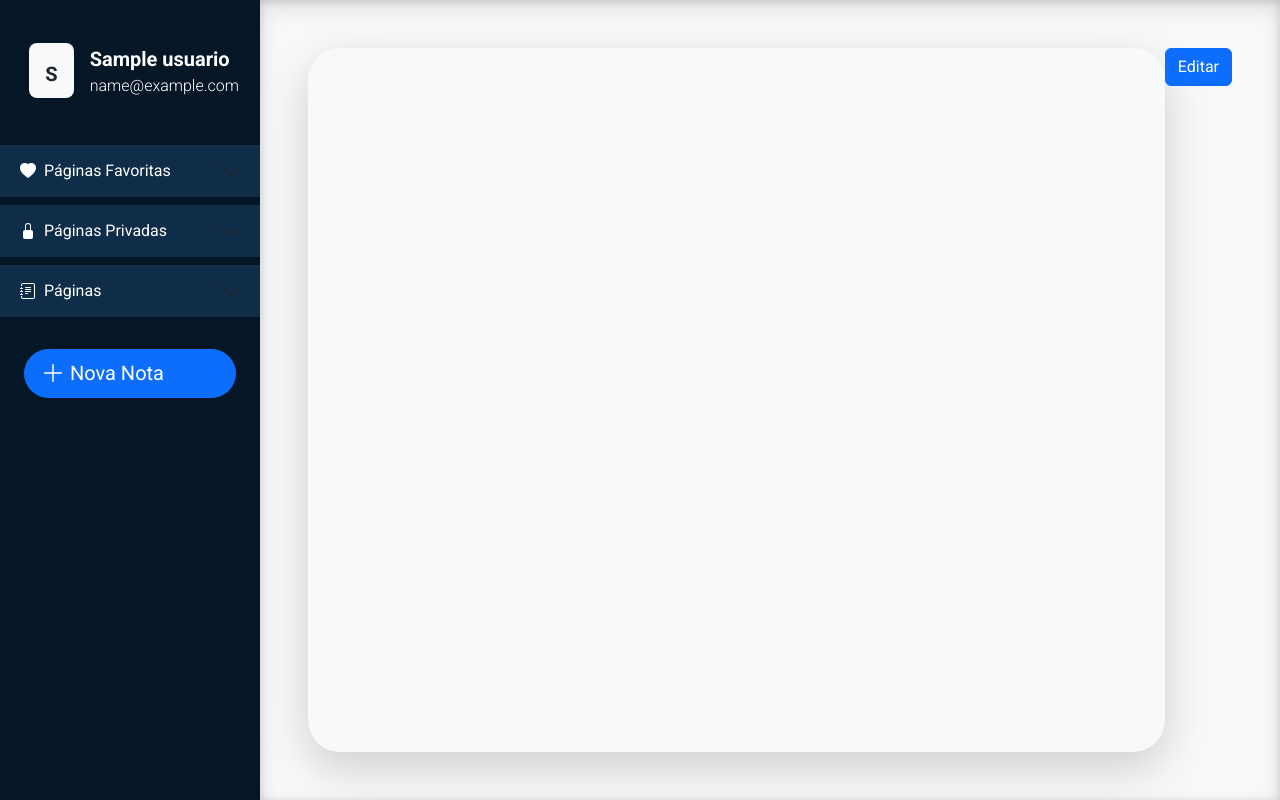
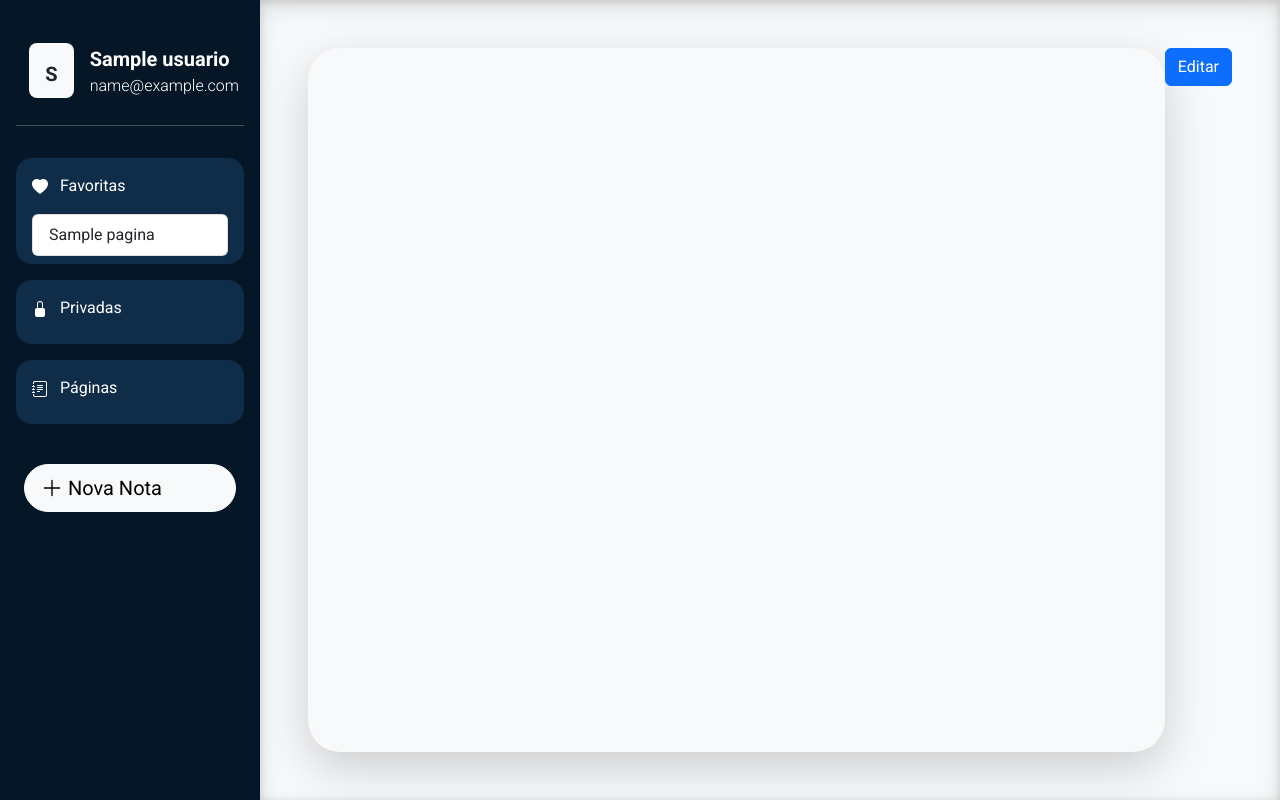
Before and after one commit to lgs2005/devProjeto2022, a Flask app: page / in a window 1280 px wide. Run offline with Flask 2, Linux system fonts and the light colour scheme; a user stored in the database is signed in; tables that the repository leaves empty hold one stand-in row (values such as "Sample post").

Commit message:
Mudanças visuais no inicio.html

```diff
--- a/templates/inicio.html
+++ b/templates/inicio.html
@@ -1,7 +1,6 @@
 {% extends "layout.html" %}
 
 {% block head %}
-<link rel="stylesheet" href="../static/accordion.css">
 <link rel="stylesheet" href="../static/side_bar.css">
 {% endblock %}
 
@@ -9,8 +8,8 @@
 <main>
     <div class="side-bar d-flex flex-column flex-shrink-0 text-white" style="width: 260px;">
         <!-- USUÁRIO -->
-        <div class="my-3 p-3">
-            <button class="btn rounded-4">
+        <div class="mt-3 p-3">
+            <a href="perfil/{{ user.id }}" class="btn rounded-4">
                 <div class="d-flex align-items-center text-white py-1">
                     <div class="d-flex justify-content-end align-content-end ronded-5 bg-light text-dark text-center rounded-3 fw-bold fs-5 py-3 px-3 me-3" style="width: 55px; height: 55px;">{{ user.nome[0] }}</div>
                     <div class="d-flex flex-wrap align-content-start">
@@ -18,94 +17,48 @@
                         <div class="fs-6 fw-light">{{ user.email }}</div>
                     </div>
                 </div>
-            </button>
+            </a>
+            <hr>
         </div>
 
-        <div class="accordion mt-1" id="accordionFlushExample">
-            <article>
-                <!-- Páginas favoritas -->
-                <div class="accordion-item border-0 bg-transparent mb-2">
-                    <h2 class="accordion-header border-0" id="flush-headingOne">
-                        <button class="accordion-button collapsed bg-transparent text-white" type="button"
-                            data-bs-toggle="collapse" data-bs-target="#listas-favoritas" aria-expanded="false"
-                            aria-controls="listas-favoritas">
+        <div class="mx-3">
+            <article class="mb-3 p-2 rounded-4">
+                <!-- Páginas favoritas => listas-favoritas-->
+                <header class="p-2 mb-2">
+                    <svg width="16" height="16" fill="white" class="me-2" ><use xlink:href="#heart-fill"/></svg>
+                    Favoritas
+                </header>
 
-                            <svg width="16" height="16" fill="currentColor" class="bi bi-heart-fill me-2" ><use xlink:href="#heart-fill"/></svg>
-
-                            Páginas Favoritas
-                        </button>
-                    </h2>
-
-                    <div id="listas-favoritas" class="accordion-collapse collapse" aria-labelledby="flush-headingOne"
-                        data-bs-parent="#accordionFlushExample">
-                        <div class="accordion-body">
-                            <ul class="list-unstyled ms-3" id="listaPaginasFavoritas">
-                                <!-- Paginas aqui -->
-                            </ul>
-                        </div>
-                    </div>
-                </div>
+                <div class="px-2 list-group" id="listaPaginasFavoritas"></div>
             </article>
 
-            <article>
-                <!-- Páginas privadas -->
-                <div class="accordion-item border-0 bg-transparent mb-2">
-                    <h2 class="accordion-header" id="flush-headingOne">
-                        <button class="accordion-button collapsed bg-transparent text-white" type="button"
-                            data-bs-toggle="collapse" data-bs-target="#listas-privadas" aria-expanded="false"
-                            aria-controls="listas-privadas">
+            <article class="mb-3 p-2 rounded-4">
+                <!-- Páginas privadas => listas-privadas -->
+                <header class="p-2 mb-2">
+                    <svg width="16" height="16" fill="white" class="me-2" ><use xlink:href="#lock-fill"/></svg>
+                    Privadas
+                </header>
 
-                            <svg width="16" height="16" fill="currentColor" class="bi bi-lock-fill me-2" ><use xlink:href="#lock-fill"/></svg>
-
-                            Páginas Privadas
-                        </button>
-                    </h2>
-
-                    <div id="listas-privadas" class="accordion-collapse collapse" aria-labelledby="flush-headingOne"
-                        data-bs-parent="#accordionFlushExample">
-                        <div class="accordion-body">
-                            <ul class="list-unstyled ms-3" id="listaPaginasPrivadas">
-                                <!-- Paginas aqui -->
-                            </ul>
-                        </div>
-                    </div>
-                </div>
+                <div class="px-2 list-group" id="listaPaginasPrivadas"></div>
             </article>
 
-            <article>
-                <!-- Páginas comuns-->
-                <div class="accordion-item border-0 bg-transparent mb-2">
-                    <h2 class="accordion-header" id="flush-headingOne">
-                        <button class="accordion-button collapsed rounded-4 bg-transparent text-white" type="button"
-                            data-bs-toggle="collapse" data-bs-target="#listas-comuns" aria-expanded="false"
-                            aria-controls="listas-comuns">
+            <article class="mb-3 p-2 rounded-4">
+                <!-- Páginas comuns => listas-comuns -->
+                <header class="p-2 mb-2">
+                    <svg width="16" height="16" fill="white" class="me-2" ><use xlink:href="#journal-text"/></svg>
+                    Páginas
+                </header>
 
-                            <svg width="16" height="16" fill="currentColor" class="bi bi-journal-text me-2" ><use xlink:href="#journal-text"/></svg>
-
-                            Páginas
-
-                        </button>
-                    </h2>
-
-                    <div id="listas-comuns" class="accordion-collapse collapse" aria-labelledby="flush-headingOne"
-                        data-bs-parent="#accordionFlushExample">
-                        <div class="accordion-body">
-                            <ul class="list-unstyled ms-3" id="listaPaginasComuns">
-                                <!-- Paginas aqui -->
-                            </ul>
-                        </div>
-                    </div>
-                </div>
+                <div class="px-2 list-group" id="listaPaginasComuns"></div>
             </article>
         </div>
 
         <div class="d-grid p-4">
             <button id="exibir-form-criar-pagina" type="button"
-                class="new-page-button btn btn-primary btn-lg rounded-pill text-start" data-bs-toggle="modal"
+                class="btn btn-light btn-lg rounded-pill text-start" data-bs-toggle="modal"
                 data-bs-target="#exampleModal">
 
-                <svg width="24" height="24" fill="currentColor" class="bi bi-plus-lg mb-1" ><use xlink:href="#plus-sign"/></svg>
-
+                <svg width="22" height="22" fill="currentColor" class="bi bi-plus-lg mb-1" ><use xlink:href="#plus-sign"/></svg>
                 Nova Nota
             </button>
         </div>
@@ -163,6 +116,6 @@
 <script src="https://cdn.jsdelivr.net/npm/dompurify/dist/purify.min.js"></script>
 
 <script src="/static/js/form_utils.js"></script>
-<script src="/static/js/barra_lateral.js"></script>
+<script src="/static/js/inicio.js"></script>
 
 {% endblock %}
```
